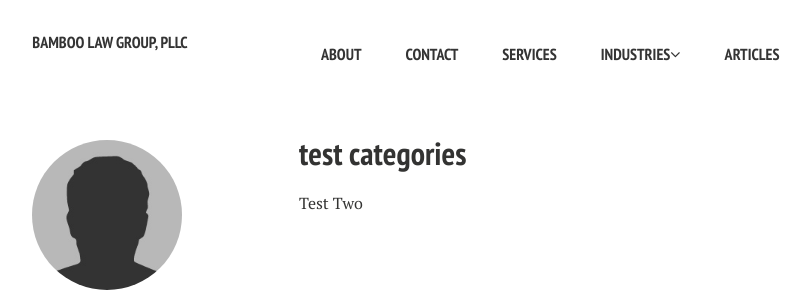
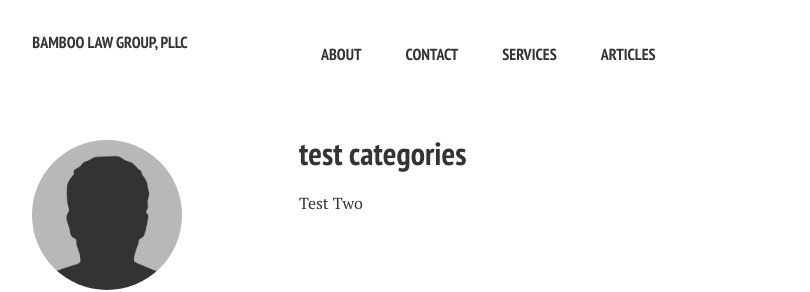
Before and after one commit to nerdyfergy/blg-site-mm3, a Jekyll site: the page built from articles/index.md, in a window 1280 px wide. Shown: the top 292 px of the page, without its empty margins (21-831 px from the left). Built offline with Jekyll 4.4.1, drawn with Linux system fonts in a browser that asks for light colours; nearby versions of some CDN libraries; library files that are not in the unit come from our copies.

Commit message:
Update _navigation.html

```diff
--- a/_includes/_navigation.html
+++ b/_includes/_navigation.html
@@ -5,17 +5,17 @@
 	<div class="top-navigation">
 		<nav role="navigation" id="site-nav" class="nav">
 		  {% for dale in site.data.navigation %}
-      <!-- check to see if the data file has a submenu, and if so display it -->
+
         {% if dale.subcategories != null %}
-          <li class="dropdown">
-            <a href="{{ site.url }}{{ dale.url }}" class="dropdown-toggle" data-toggle="dropdown" data-hover="dropdown">{{ dale.title }}<i class="fa fa-angle-down"></i></a>
-            <ul class="dropdown-menu">
+          <div id="jq-dropdown-1" class="jq-dropdown jq-dropdown-tip">
+            <ul class="jq-dropdown-menu">
+              <a href="{{ site.url }}{{ dale.url }}" class="dropdown-toggle" data-toggle="dropdown" data-hover="dropdown">{{ dale.title }}<i class="fa fa-angle-down"></i></a>
               {% for subcategory in dale.subcategories %}
                 <li><a href="{{ site.url }}{{ subcategory.subhref }}">{{ subcategory.subtitle }}</a></li>
               {% endfor %}
             </ul>
         {% else %}
-        <!— display the top level navigation for items that don’t have a submenu -->
+
           <li>
             <a href="{{ site.url }}{{ dale.url }}">{{ dale.title }}</a>
         {% endif %}
```
